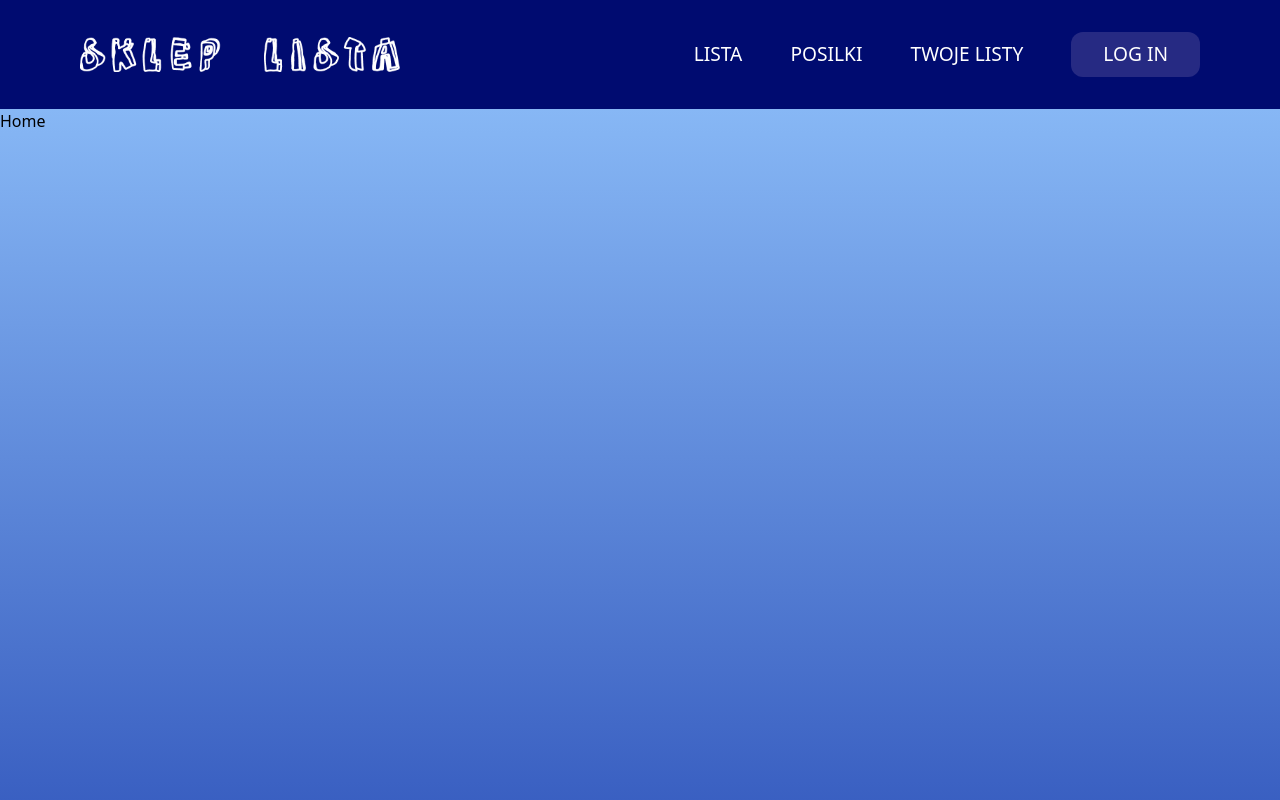
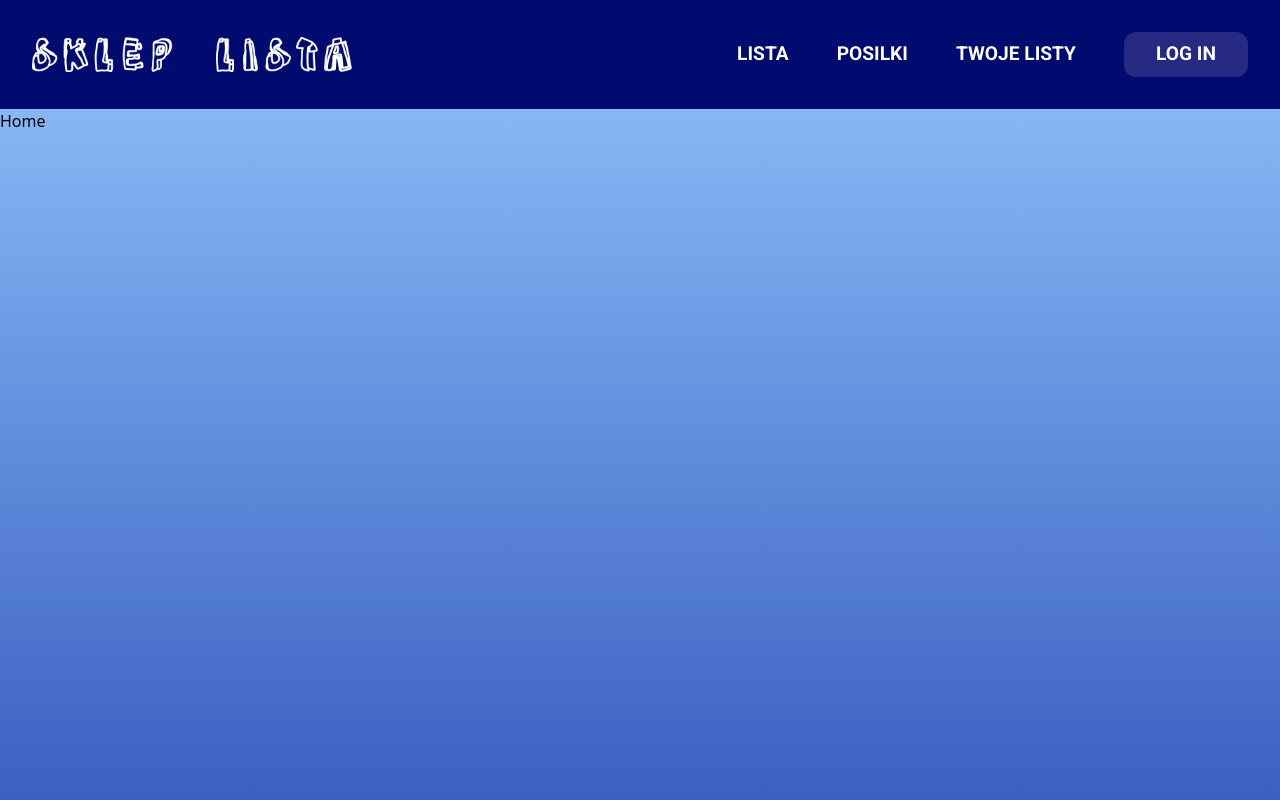
Before and after one commit to ArturPawelski/shopping-list, a React (Create React App) app: page / in a window 1280 px wide. Shown: the top 800 px of the page. Built offline with nearby package versions, Linux system fonts and the light colour scheme.

Commit message:
toggle  Menu

```diff
--- a/src/components/Navbar.jsx
+++ b/src/components/Navbar.jsx
@@ -1,4 +1,4 @@
-import React from 'react'
+import React, { useState } from 'react'
 import { Link } from 'react-router-dom'
 import Logo from '../images/SKLEP-nav.png'
 import { FiMenu } from 'react-icons/fi'
@@ -6,13 +6,23 @@ import { FiMenu } from 'react-icons/fi'
 
 
 const Navbar = () => {
+
+    const [menu, setMenu] = useState(true)
+
+    const toggleMenu = () => {
+
+    }
+
+
     return (
-        <div className='w-full '>
-            <nav className='flex text-white bg-[#000B70] justify-between py-8 px-20 uppercase items-center gap-4'>
+        <div className='w-full font-lol font-bold'>
+            <nav className='flex text-white bg-[#000B70] justify-between py-8 px-4 uppercase items-center gap-4 sm:px-8'>
 
-                <Link to="/"> <img src={Logo} alt="" className='w-[20rem] lg:w-[20rem]' /> </Link>
 
-                <ul className='hidden  lg:flex lg:gap-12 lg:text-[1.2rem] lg:items-center'>
+
+                <Link to="/"> <img src={Logo} alt="" className='w-[12rem] md:w-[16rem] lg:w-[20rem]' /> </Link>
+
+                <ul className='hidden  lg:flex lg:gap-12 lg:text-[1.2rem] lg:items-center '>
 
                     <li> <Link to="/lista"> Lista </Link></li>
                     <li> <Link to="/posilki"> Posilki </Link> </li>
@@ -21,7 +31,8 @@ const Navbar = () => {
 
                 </ul>
 
-                <FiMenu size={30} className='lg:hidden' />
+                <FiMenu size={25} className='lg:hidden' />
+
 
 
 
--- a/src/index.css
+++ b/src/index.css
@@ -1,3 +1,6 @@
+@import url('https://fonts.googleapis.com/css2?family=Caveat:wght@400;500;700&display=swap');
+@import url('https://fonts.googleapis.com/css2?family=Roboto:wght@300;400;700&display=swap');
+
 @tailwind base;
 @tailwind components;
 @tailwind utilities;
--- a/tailwind.config.js
+++ b/tailwind.config.js
@@ -2,7 +2,16 @@
 module.exports = {
   content: ["./src/**/*.{js,jsx,ts,tsx}"],
   theme: {
-    extend: {},
+    extend: {
+
+      fontFamily: {
+        xd: ['Caveat', 'sans-serif'],
+        lol: ['Roboto', 'sans-serif'],
+
+      },
+
+    },
+
   },
   plugins: [],
 }
```
